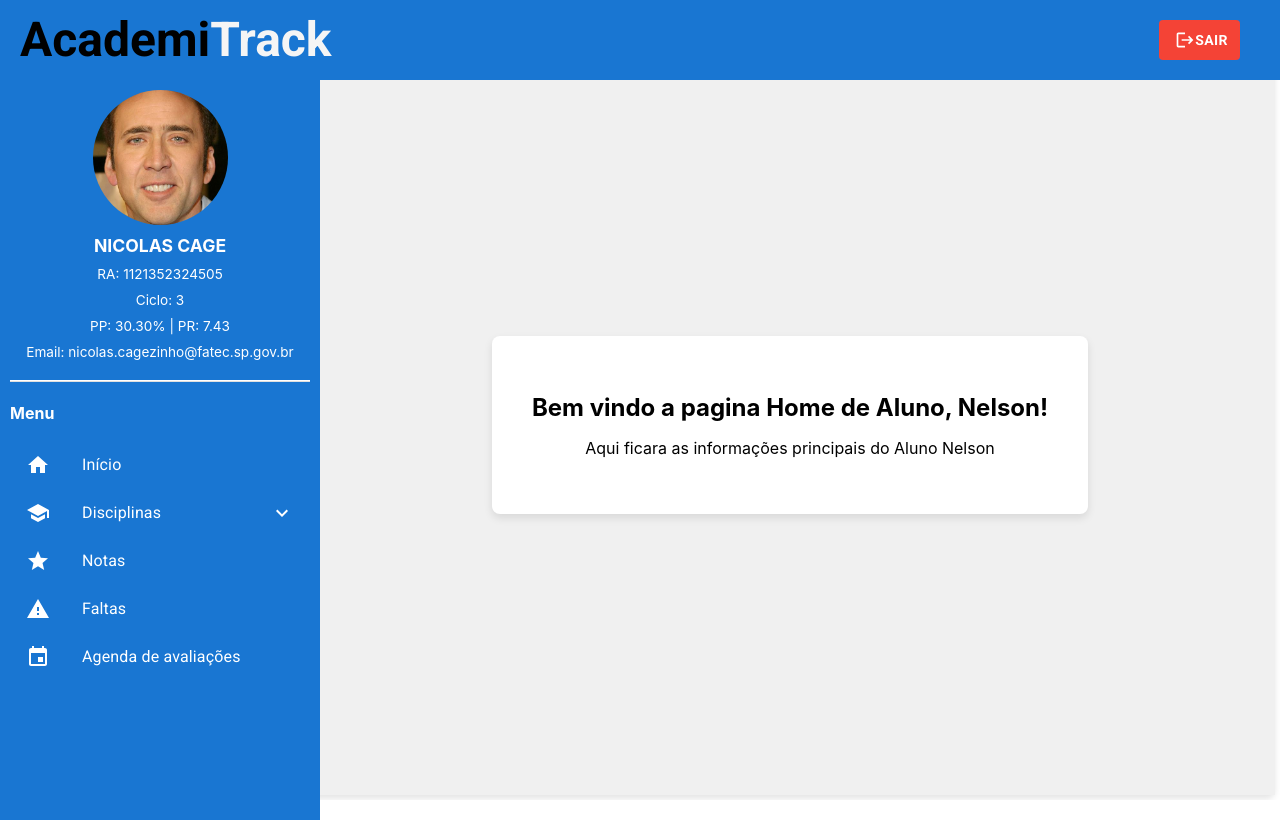
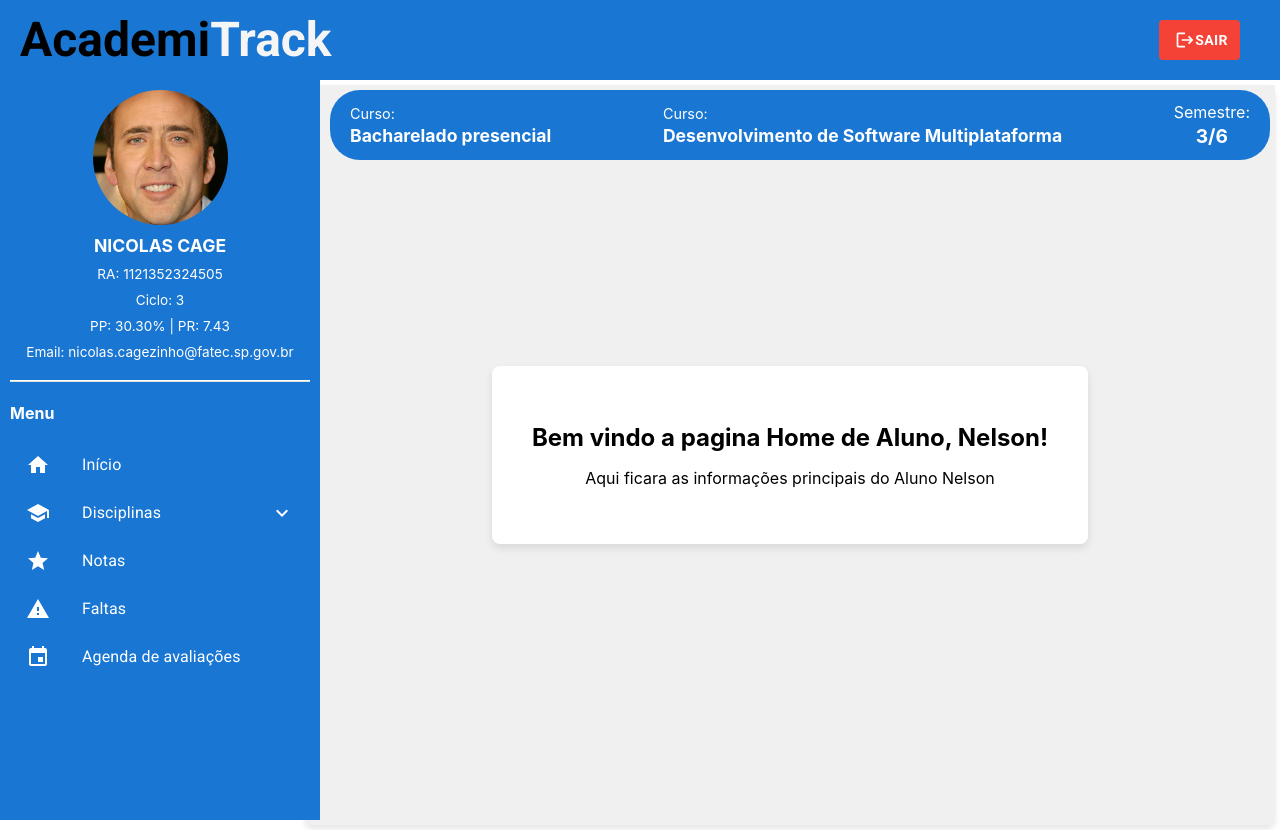
Before and after one commit to WebCrafters-ZL/academitrack-front, a React (Create React App) app: page /aluno-home in a window 1280 px wide. Before the commit the page ends 800 px from the top, so only its background shows below. Built offline with nearby package versions, Linux system fonts and the light colour scheme.

Commit message:
feat / fix: Layout e BarraCurso
Implementado o componente BarraCurso e Ajustado a Layout junto do novo componente fixo

```diff
--- /dev/null
+++ b/src/components/BarraCurso/BarraCurso.js
@@ -0,0 +1,23 @@
+import React from "react";
+import './BarraCurso.scss';
+
+ const BarraCurso = () => {
+  return (
+    <div className="barra-curso">
+      <div className="curso-info">
+        <span>Curso:</span>
+        <strong>Bacharelado presencial</strong>
+      </div>
+      <div className="curso-nome">
+        <span>Curso:</span>
+        <strong>Desenvolvimento de Software Multiplataforma</strong>
+      </div>
+      <div className="semestre">
+        <span>Semestre:</span>
+        <strong>3/6</strong>
+      </div>
+    </div>
+  );
+ };
+
+ export default BarraCurso;
--- /dev/null
+++ b/src/components/BarraCurso/BarraCurso.scss
@@ -0,0 +1,44 @@
+.barra-curso {
+  display: flex;
+  justify-content: space-between;
+  align-items: center;
+  padding: 10px 20px;
+  color: white;
+  border-radius: 30px;
+  margin: 10px 0;
+
+  .curso-info, .curso-nome, .carga-horaria {
+    display: flex;
+    flex-direction: column;
+    align-items: flex-start;
+
+    span {
+      font-size: 0.9rem;
+    }
+
+    strong {
+      font-size: 1.1rem;
+      margin-top: 3px;
+    }
+  }
+
+  .carga-horaria {
+    text-align: right;
+  }
+
+
+  .semestre {
+    display: flex;
+    flex-direction: column;
+    align-items: center;
+
+    span {
+      font-size: 1rem;
+    }
+
+    strong {
+      font-size: 1.2rem;
+      margin-top: 2px;
+    }
+  }
+}
--- a/src/components/Layout/Layout.js
+++ b/src/components/Layout/Layout.js
@@ -3,11 +3,13 @@ import Header from "../Header/Header";
 import BarraLateral from "../BarraLateral/BarraLateral";
 import './Layout.scss';
 import { Outlet } from "react-router-dom";
+import BarraCurso from "../BarraCurso/BarraCurso";
 
 const Layout = () => {
   return (
     <div className="layout">
       <Header />
+      <BarraCurso />
       <div className="layout-body">
         <BarraLateral />
         <div className="layout-content">
--- a/src/components/Layout/Layout.scss
+++ b/src/components/Layout/Layout.scss
@@ -7,8 +7,8 @@
 .layout-body {
   display: flex;
   flex-grow: 1;
-  padding-top: 50px;
   margin-left: 300px;
+  padding-top: 80px;
 }
 
 .layout-content {
@@ -24,3 +24,20 @@
   box-shadow: 0 4px 6px rgba(0, 0, 0, 0.1);
   border-radius: 8px;
 }
+
+.barra-curso {
+  position: fixed;
+  top: 80px;
+  left: 330px;
+  right: 10px;
+  height: 50px;
+  background-color: #1976d2;
+  z-index: 999;
+  display: flex;
+  justify-content: space-between;
+  align-items: center;
+  color: white;
+  border-radius: 30px;
+  margin: 10px 0;
+  padding: 10px 20px;
+}
```
